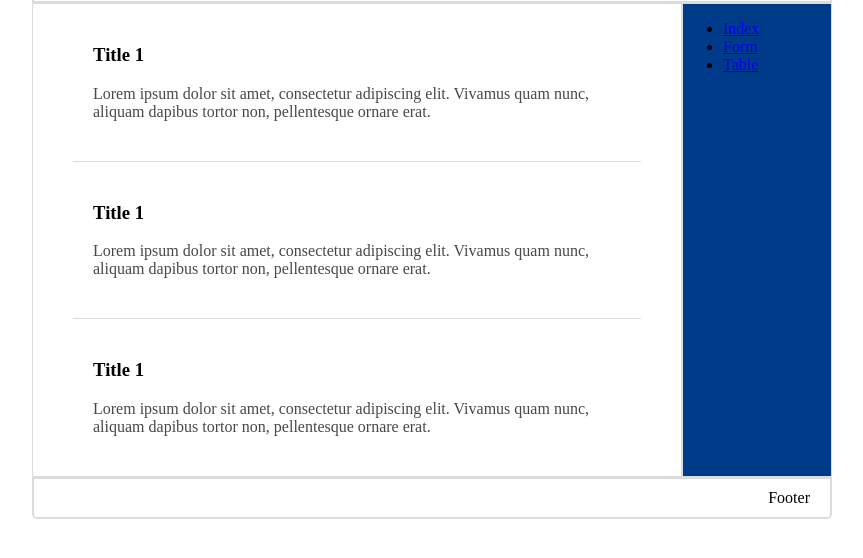
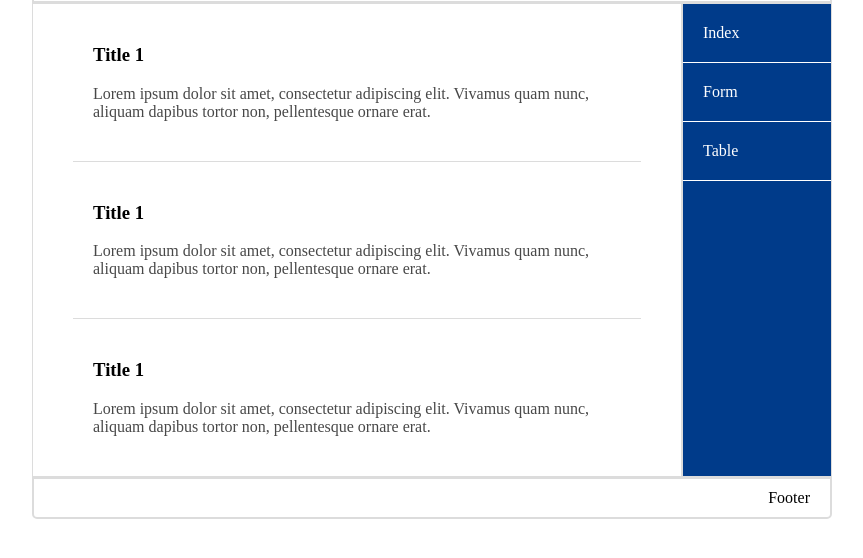
Before and after one commit to sabilimaulana/html-and-css, a plain HTML site: page index.html in a window 1280 px wide. Shown: the part 90-648 px from the top of the page, without its empty margins (208-1071 px from the left). Drawn offline with Linux system fonts and the light colour scheme.

Commit message:
Memberi Style Tag List Navigation Menu

```diff
--- a/css/style.css
+++ b/css/style.css
@@ -24,11 +24,29 @@ article {
     box-sizing: border-box;
 }
 
-nav {
+.sidebar {
     width: 150px;
     background: #003b8a;
     border: 1px solid #dcdcdc;
     box-sizing: border-box;
+}
+
+.sidebar ul li a {
+  color: white;
+  text-decoration: none;
+  display: block;
+  padding: 20px;
+  border-bottom: 1px solid white;
+}
+
+.sidebar ul li a:hover {
+  background: #0757c1;
+}
+
+.sidebar ul {
+  list-style: none;
+  margin: 0px;
+  padding: 0px;
 }
 
 footer {
--- a/index.html
+++ b/index.html
@@ -30,7 +30,7 @@
         </section>
 
       </article>
-      <nav>
+      <nav class="sidebar">
         <ul>
           <li><a href="index.html">Index</a></li>
           <li><a href="form.html">Form</a></li>
```
